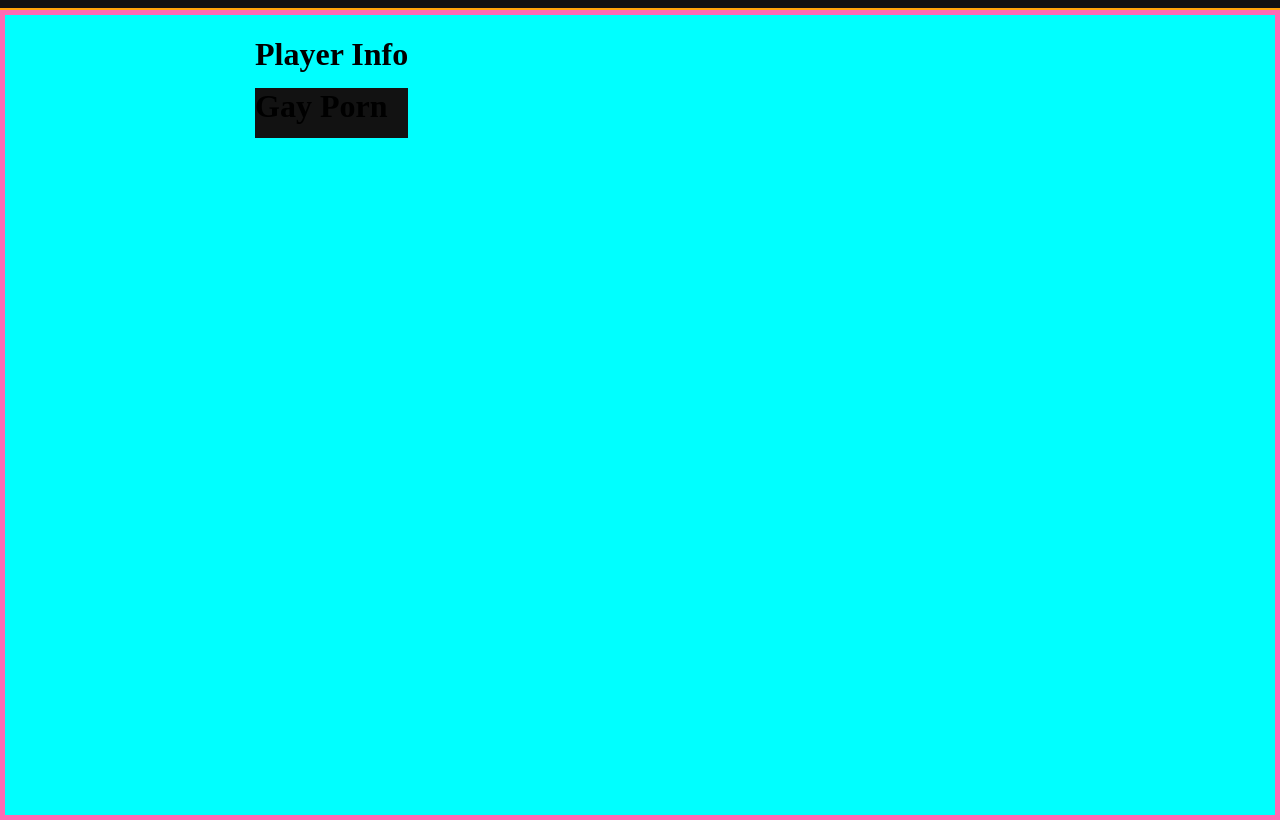
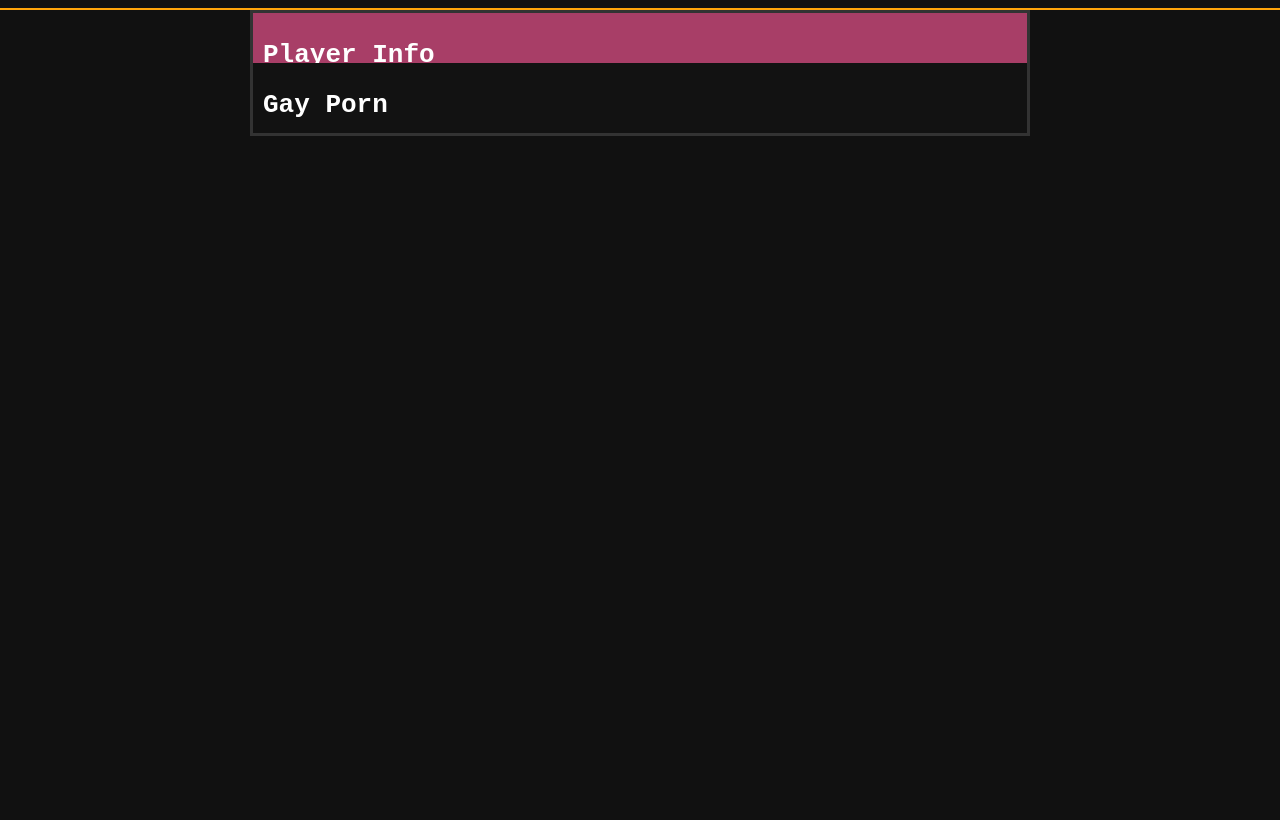
Before and after one commit to VaniYami/VaniYami, a plain HTML site: page index.html in a window 1280 px wide. Shown: the part 65-885 px from the top of the page. Drawn offline with Linux system fonts and the light colour scheme.

Commit message:
Update vystyle.css

```diff
--- a/vystyle.css
+++ b/vystyle.css
@@ -27,6 +27,7 @@ body {
   padding-top: p5x;
   margin-bottom: 0;
   padding-bottom: 0;
+  	background-image: url("images/Osu!_Header2.png");
 }
 #header button {
 	border: 0;
@@ -53,11 +54,23 @@ body {
 }
 #container{
 	display: flex;
+	flex-direction: column;
+	justify-content: flex-start;
 	height: 100vh;
-	border: 5px solid hotpink;
-	background-color: cyan;
+	background-color: #111;
 	padding: 0px 250px;
 	transition: 0.5s ;
+}
+.main {
+	display: flex;
+	flex-direction: column;
+	align-content: center;
+	border: 3px solid #333;
+	background-color: #121212;
+}
+.submain {
+	background-color: #a83e67;
+	padding: 10px;
 }
 .logo {
 	transition: 0.5s;
@@ -77,7 +90,7 @@ body {
 	z-index: 2;
 	top: 0;
 	left: 0;
-	background-color: #111;
+	background-color: #1E1E1E;
 	border-right: 2px solid #a83e67;
 	overflow-x: hidden;
 	padding-top: 60px;
@@ -118,6 +131,10 @@ body {
 .closebtn:hover {
 	margin-left: 215px;
 }
+h1 {
+	font-family: monospace;
+	color: white;
+}
 
 ::-webkit-scrollbar {width: 5px;}
 ::-webkit-scrollbar-track {background: #111;}
```
